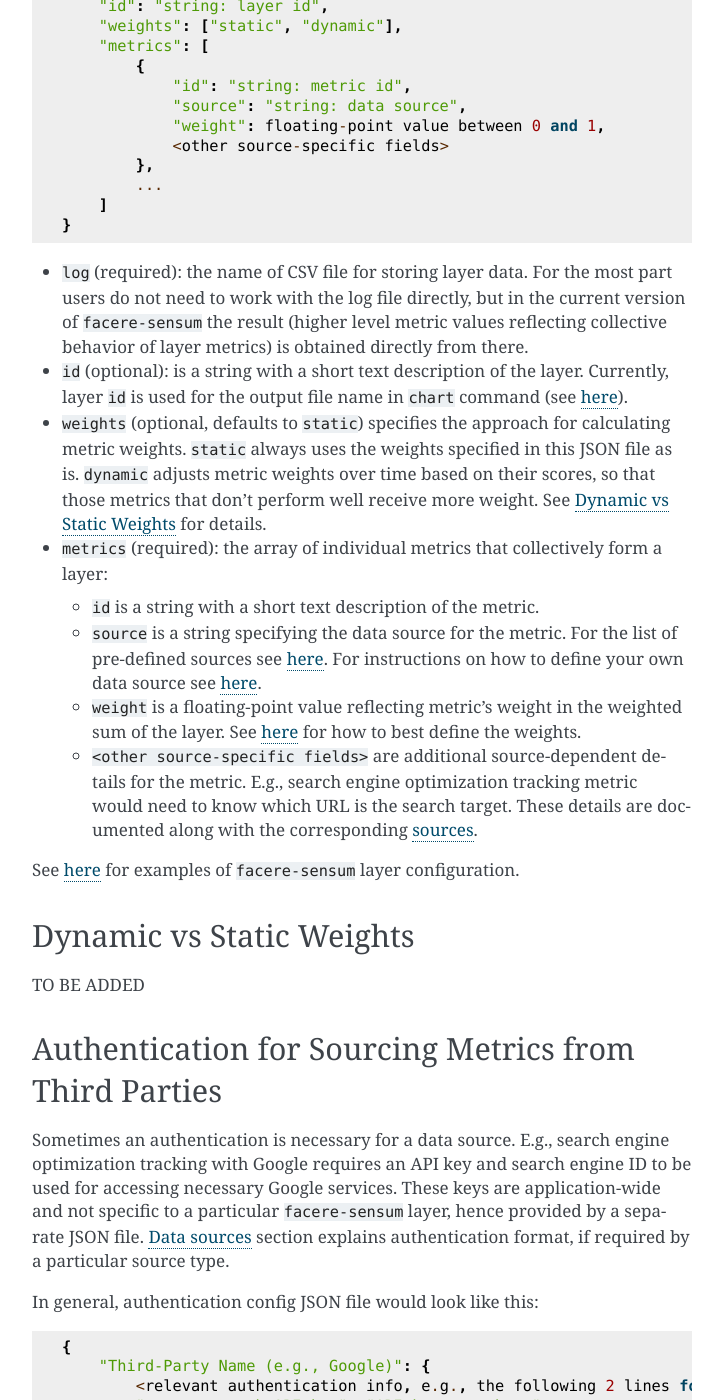
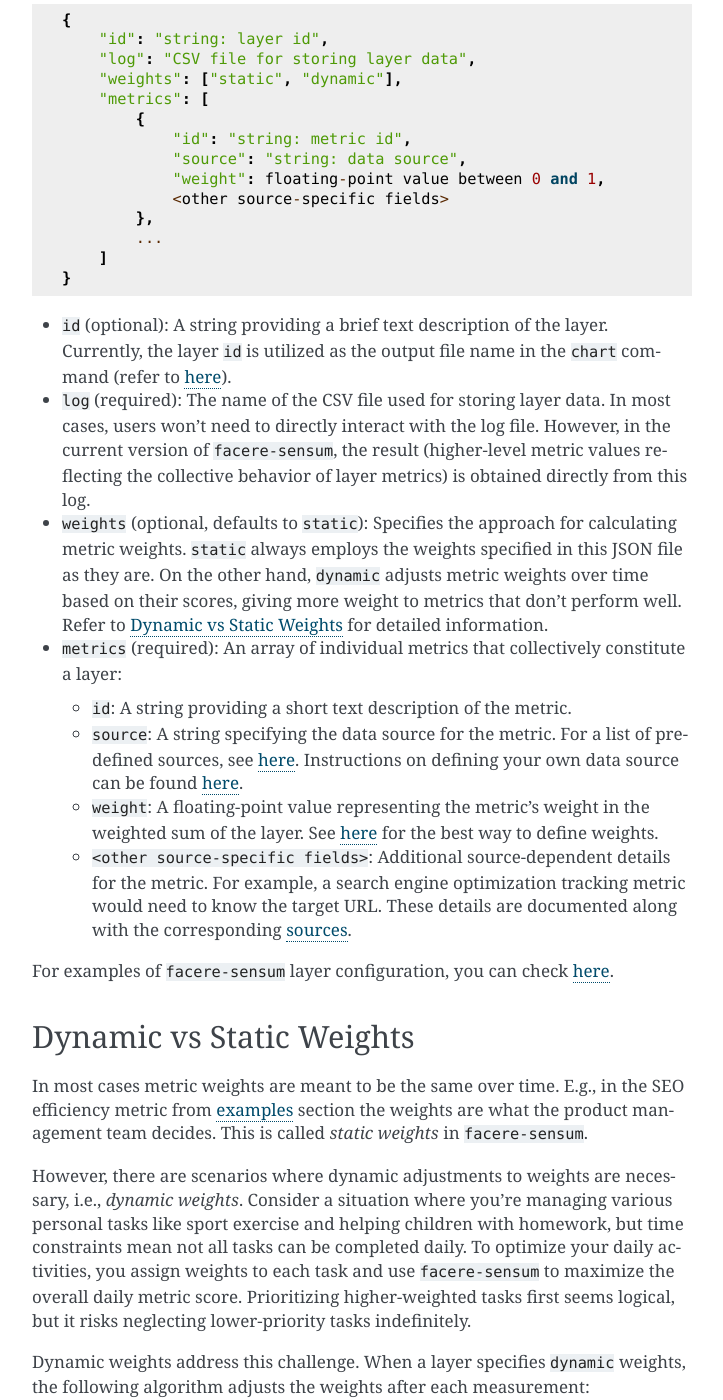
Before and after one commit to lunarserge/facere-sensum, a Sphinx documentation site: the page built from doc/features.rst, in a window 1280 px wide and 1400 px high, scrolled down 622 px. Shown: the whole window, without its empty margins (388-1111 px from the left). Built offline with Sphinx 7.4.7, drawn with Linux system fonts in a browser that asks for light colours; some of the changed text lies outside the part shown.

Commit message:
'Features' section update in the documentation (#37)
Merge #37

```diff
--- a/doc/features.rst
+++ b/doc/features.rst
@@ -2,24 +2,24 @@
 Features
 ########
 
-Key ``facere-sensum`` features are:
+Key features of ``facere-sensum`` include:
 
-* Growing collection of pre-defined lowest level metrics.
-* API for bringing your own metrics.
-* Automatic calculation of higher-level metrics to reflect collective metric behavior.
-* Generation of charts for metrics behavior over time.
+* An expanding set of pre-defined, lowest-level metrics.
+* An API for bringing your own metrics.
+* Automatic computation of higher-level metrics to capture the overall behavior of metrics collectively.
+* Creation of charts to visualize the behavior of metrics over time.
 
-******************
-Formal Definitions
-******************
+******
+Layers
+******
 
-In ``facere-sensum``, *layer* is one level of combining individual metrics into a higher-level metric that represents their collective behavior as a single indicator. For example, :ref:`this metrics hierarchy <metrics-hierarchy>` has three layers. Two of them are parallel (SEO\ :sub:`cars` and SEO\ :sub:`trucks`) and combine lowest layer metrics into a corresponding single indicator. And one more (SEO\ :sub:`overall`) combines an ultimate single indicator for the whole thing from SEO\ :sub:`cars` and SEO\ :sub:`trucks`.
+In ``facere-sensum``, *layer* serves as a grouping mechanism that consolidates individual metrics to form a higher-level metric, offering a unified representation of the collective behavior of these metrics. For instance, :ref:`this metrics hierarchy <metrics-hierarchy>` consists of three layers. Among them, two layers run in parallel (SEO\ :sub:`cars` and SEO\ :sub:`trucks`), combining the lowest-level metrics into corresponding single indicators. Additionally, a third layer (SEO\ :sub:`overall`) consolidates an ultimate single indicator for the entire set, derived from SEO\ :sub:`cars` and SEO\ :sub:`trucks`.
 
-A layer is defined by a JSON file with the following informally described scheme::
+A layer is characterized by a JSON file that adheres to the informally described scheme outlined below::
 
     {
+        "id": "string: layer id",
         "log": "CSV file for storing layer data",
-        "id": "string: layer id",
         "weights": ["static", "dynamic"],
         "metrics": [
             {
@@ -32,17 +32,17 @@
         ]
     }
 
-* ``log`` (required): the name of CSV file for storing layer data. For the most part users do not need to work with the log file directly, but in the current version of ``facere-sensum`` the result (higher level metric values reflecting collective behavior of layer metrics) is obtained directly from there.
-* ``id`` (optional): is a string with a short text description of the layer. Currently, layer ``id`` is used for the output file name in ``chart`` command (see :ref:`here <facere-sensum-commands>`).
-* ``weights`` (optional, defaults to ``static``) specifies the approach for calculating metric weights. ``static`` always uses the weights specified in this JSON file as is. ``dynamic`` adjusts metric weights over time based on their scores, so that those metrics that don't perform well receive more weight. See :ref:`dynamic-vs-static-weights` for details.
-* ``metrics`` (required): the array of individual metrics that collectively form a layer:
+* ``id`` (optional): A string providing a brief text description of the layer. Currently, the layer ``id`` is utilized as the output file name in the ``chart`` command (refer to :ref:`here <facere-sensum-commands>`).
+* ``log`` (required): The name of the CSV file used for storing layer data. In most cases, users won't need to directly interact with the log file. However, in the current version of ``facere-sensum``, the result (higher-level metric values reflecting the collective behavior of layer metrics) is obtained directly from this log.
+* ``weights`` (optional, defaults to ``static``): Specifies the approach for calculating metric weights. ``static`` always employs the weights specified in this JSON file as they are. On the other hand, ``dynamic`` adjusts metric weights over time based on their scores, giving more weight to metrics that don't perform well. Refer to :ref:`dynamic-vs-static-weights` for detailed information.
+* ``metrics`` (required): An array of individual metrics that collectively constitute a layer:
 
-  * ``id`` is a string with a short text description of the metric.
-  * ``source`` is a string specifying the data source for the metric. For the list of pre-defined sources see :doc:`here <sources>`. For instructions on how to define your own data source see :ref:`here <bringing-your-own-metric>`.
-  * ``weight`` is a floating-point value reflecting metric's weight in the weighted sum of the layer. See :ref:`here <the-approach>` for how to best define the weights.
-  * ``<other source-specific fields>`` are additional source-dependent details for the metric. E.g., search engine optimization tracking metric would need to know which URL is the search target. These details are documented along with the corresponding :doc:`sources <sources>`.
+  * ``id``: A string providing a short text description of the metric.
+  * ``source``: A string specifying the data source for the metric. For a list of pre-defined sources, see :doc:`here <sources>`. Instructions on defining your own data source can be found :ref:`here <bringing-your-own-metric>`.
+  * ``weight``: A floating-point value representing the metric's weight in the weighted sum of the layer. See :ref:`here <the-approach>` for the best way to define weights.
+  * ``<other source-specific fields>``: Additional source-dependent details for the metric. For example, a search engine optimization tracking metric would need to know the target URL. These details are documented along with the corresponding :doc:`sources <sources>`.
 
-See `here <https://github.com/lunarserge/facere-sensum/tree/main/examples>`_ for examples of ``facere-sensum`` layer configuration.
+For examples of ``facere-sensum`` layer configuration, you can check `here <https://github.com/lunarserge/facere-sensum/tree/main/examples>`_.
 
 .. _dynamic-vs-static-weights:
 
@@ -50,15 +50,26 @@
 Dynamic vs Static Weights
 *************************
 
-TO BE ADDED
+In most cases metric weights are meant to be the same over time. E.g., in the SEO efficiency metric from :doc:`examples <examples>` section the weights are what the product management team decides. This is called *static weights* in ``facere-sensum``.
+
+However, there are scenarios where dynamic adjustments to weights are necessary, i.e., *dynamic weights*. Consider a situation where you're managing various personal tasks like sport exercise and helping children with homework, but time constraints mean not all tasks can be completed daily. To optimize your daily activities, you assign weights to each task and use ``facere-sensum`` to maximize the overall daily metric score. Prioritizing higher-weighted tasks first seems logical, but it risks neglecting lower-priority tasks indefinitely.
+
+Dynamic weights address this challenge. When a layer specifies ``dynamic`` weights, the following algorithm adjusts the weights after each measurement:
+
+#. Metric weights increase based on normalized scores, giving more weight to underperforming metrics. Metrics with a normalized score of ``0`` have their weights doubled, while those with a score of ``1`` retain their weights. Weights for metrics with scores in between are adjusted up proportionally.
+#. Due to the adjustments above, if at least one metric receives a normalized score below ``1`` then the sum of metric weights will exceed ``1``. Consequently, all weights are multiplied by a factor to ensure their sum equals ``1``. This preserves the fundamental assumption in ``facere-sensum`` that the sum of metric weights in a layer is ``1``.
+
+Applying this algorithm ensures that even low-priority items eventually get attention as their weight grows. The drawback of this algorithm is that it completely ignores static weights and hence the original relative importance of metrics is lost over time. Future versions of ``facere-sensum`` aim to provide additional weighting algorithms that would combine static and dynamic weights.
+
+This algorithm ensures that lower-priority tasks eventually gain attention as their weights increase. However, it disregards static weights, leading to a loss of the initial relative importance of metrics over time. Future versions of ``facere-sensum`` aim to introduce additional weighting algorithms that blend static and dynamic weights for more nuanced evaluation.
 
 ******************************************************
 Authentication for Sourcing Metrics from Third Parties
 ******************************************************
 
-Sometimes an authentication is necessary for a data source. E.g., search engine optimization tracking with Google requires an API key and search engine ID to be used for accessing necessary Google services. These keys are application-wide and not specific to a particular ``facere-sensum`` layer, hence provided by a separate JSON file. :doc:`Data sources <sources>` section explains authentication format, if required by a particular source type.
+Sometimes, accessing a data source requires authentication. For instance, tracking search engine optimization with Google necessitates an API key and a search engine ID to access the required Google services. These keys are application-wide and not specific to a particular ``facere-sensum`` layer, so they are provided by a separate JSON file. :doc:`The data sources <sources>` section provides details on the authentication format, if required by a specific source type.
 
-In general, authentication config JSON file would look like this::
+In essence, an authentication configuration JSON file typically resembles the following format::
 
     {
         "Third-Party Name (e.g., Google)": {
@@ -78,21 +89,21 @@
 
 ::
 
-    facere-sensum [-h] [--version] [--auth [AUTH]] [--config [CONFIG]] {create,update}
+    facere-sensum [-h] [--version] [--auth [AUTH]] [--config [CONFIG]] {create,update,chart}
 
 Command line options:
 
-* ``-h, --help``: show the help message and exit.
-* ``--version``: show ``facere-sensum`` version number and exit.
-* ``--auth [AUTH]``: path to JSON file with authentication config for sourcing metrics from third parties. This option is only necessary if using metric sources that require such authentication.
-* ``--config [CONFIG]``: path to JSON file defining ``facere-sensum`` layer to compute. Specifying the layer config is required, but the use of this option is not required since ``config.json`` will be used by default if it is missing.
+* ``-h, --help``: Display the help message and exit.
+* ``--version``: Show the version number of ``facere-sensum`` and exit.
+* ``--auth [AUTH]``: Path to the JSON file containing authentication configuration for accessing metrics from third-party sources. This option is necessary only if using metric sources that require authentication.
+* ``--config [CONFIG]``: Path to the JSON file defining the ``facere-sensum`` layer to compute. Specifying the layer configuration is required, but this option is not mandatory since ``config.json`` will be used by default if it is missing.
 
 .. _facere-sensum-commands:
 
-``facere-sensum`` has the following commands:
+Commands:
 
-* ``create``: create a CSV file for storing the layer data as per JSON layer config.
-* ``update``: capture metrics per JSON config and update the CSV file with a new row of corresponding values and their collective score (weighted sum).
-* ``chart``: create a PNG file with a chart for layer's collective score over time.
+* ``create``: Generate a CSV file to store layer data based on the JSON layer configuration.
+* ``update``: Collect metrics according to the JSON configuration and append a new row of corresponding values to the CSV file, along with their collective score (weighted sum).
+* ``chart``: Produce a PNG file containing a chart depicting the collective score of the layer over time.
 
-Typically, a user would use ``create`` command once per layer and then run ``update`` commands either manually or by automation to update metric values. In the current version the result is supposed to be taken by the user directly from the CSV file, rightmost (``Score``) column. User can also choose to create a graphical representation of the layer using ``chart`` command.
+Typically, users would employ the ``create`` command once per layer and then use the ``update`` command either manually or through automation to refresh metric values. In the current version, users are expected to retrieve results directly from the CSV file, particularly from the rightmost (``Score``) column. Users can also opt to create a graphical representation of the layer behavior over time using the ``chart`` command.
```
